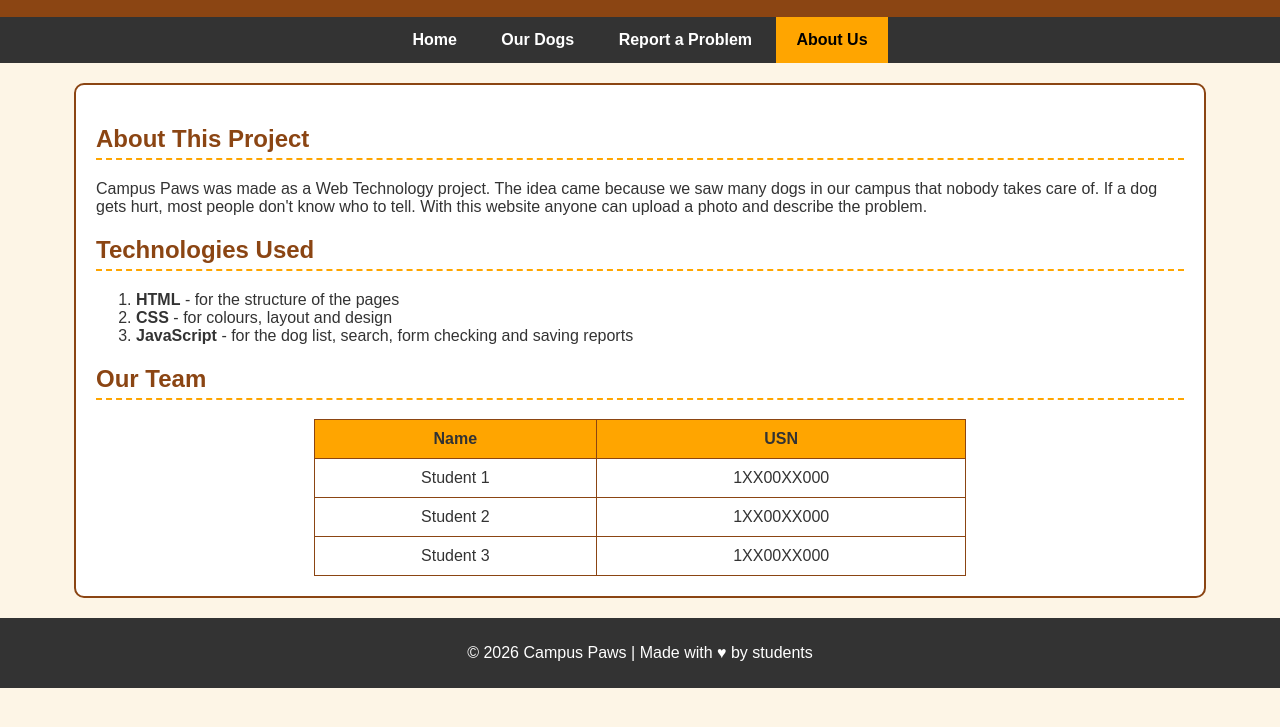
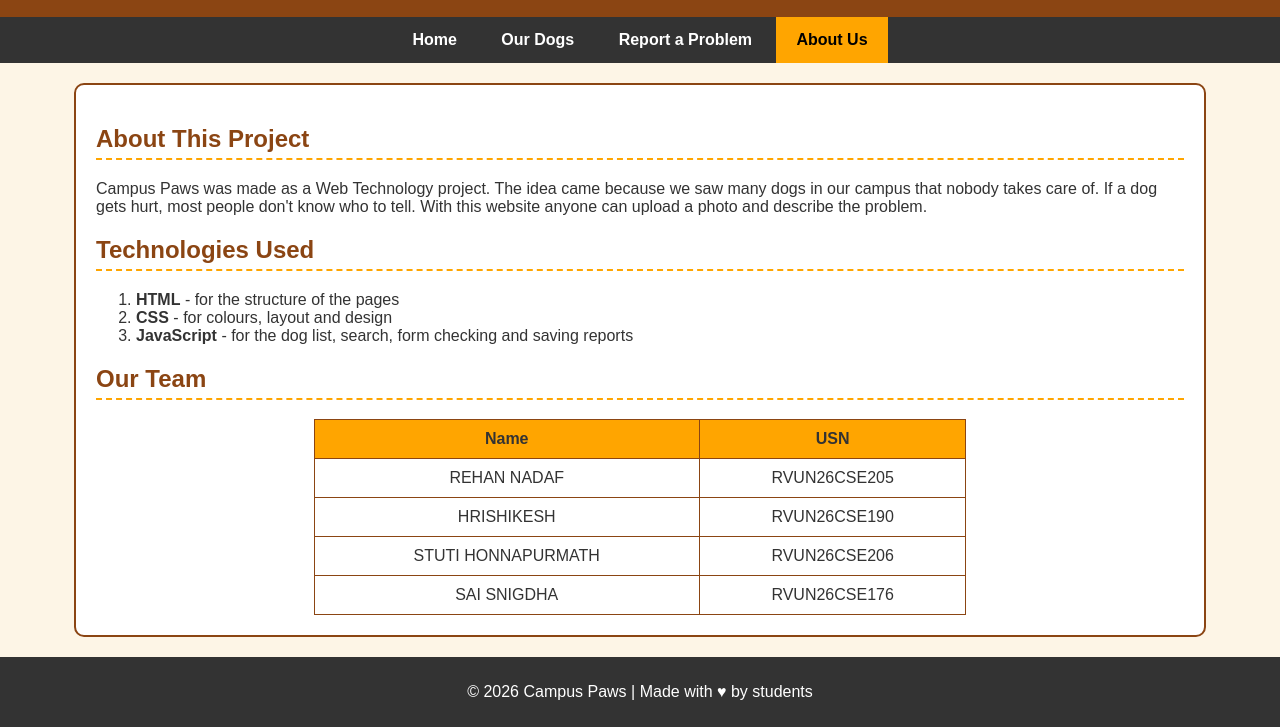
Before and after one commit to rehancodes-web/cie3webtech, a plain HTML site: page about.html in a window 1280 px wide. Shown: the part 182-909 px from the top of the page. Before the commit the page ends 870 px from the top, so only its background shows below. Drawn offline with Linux system fonts and the light colour scheme.

Commit message:
Update about.html

```diff
--- a/about.html
+++ b/about.html
@@ -45,16 +45,20 @@
                 <th>USN</th>
             </tr>
             <tr>
-                <td>Student 1</td>
-                <td>1XX00XX000</td>
+                <td>REHAN NADAF</td>
+                <td>RVUN26CSE205</td>
             </tr>
             <tr>
-                <td>Student 2</td>
-                <td>1XX00XX000</td>
+                <td>HRISHIKESH</td>
+                <td>RVUN26CSE190</td>
             </tr>
             <tr>
-                <td>Student 3</td>
-                <td>1XX00XX000</td>
+                <td>STUTI HONNAPURMATH</td>
+                <td>RVUN26CSE206</td>
+            </tr>
+            <tr>
+                <td>SAI SNIGDHA</td>
+                <td>RVUN26CSE176</td>
             </tr>
         </table>
 
```
